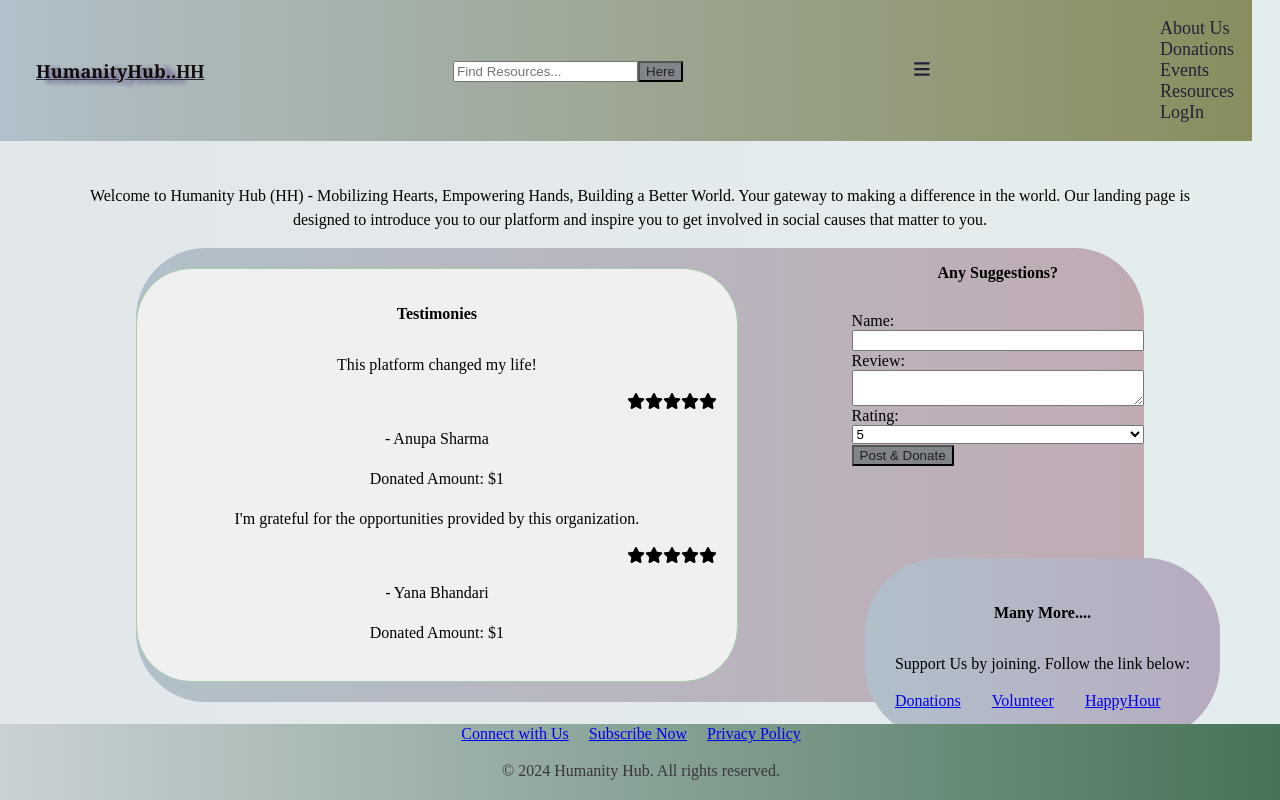
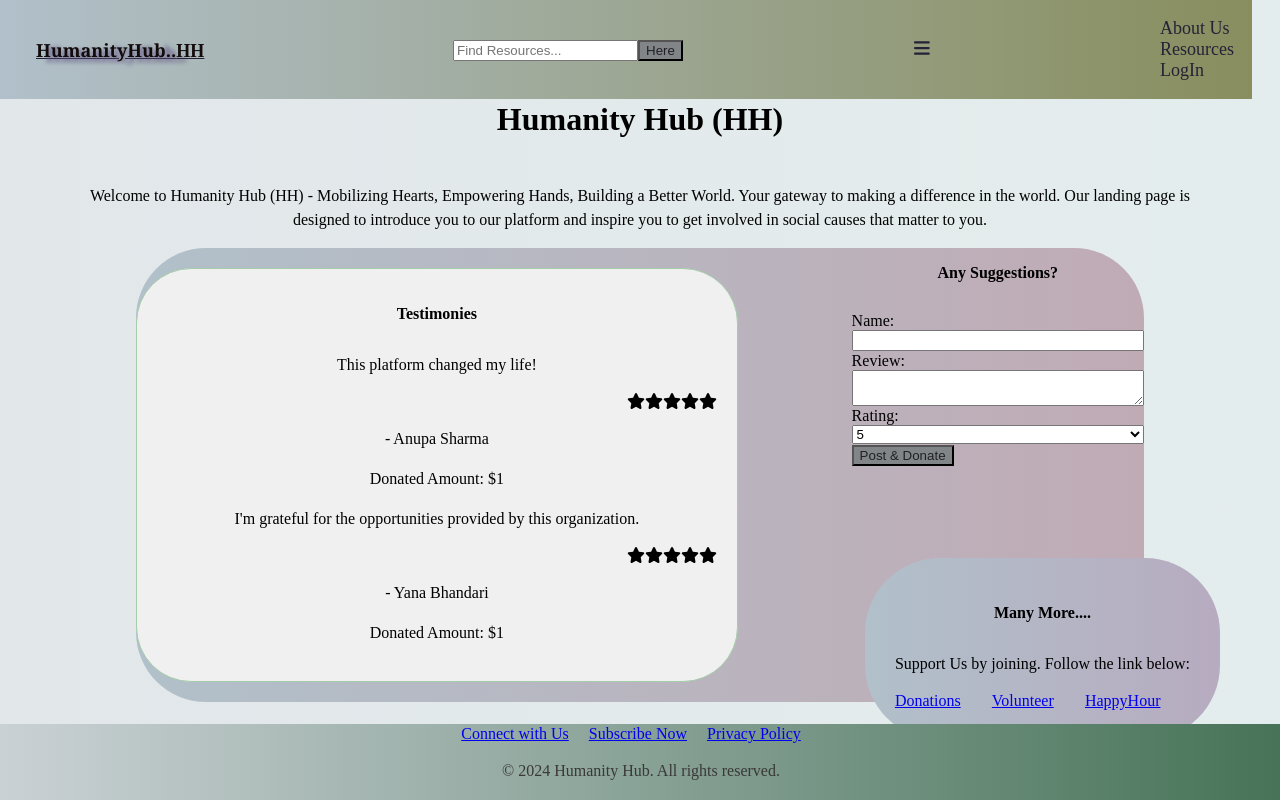
Before and after one commit to yana1al/HumanityHub, a React (Vite) app: page / in a window 1280 px wide. Both pictures are taken after a click on the element 1226 px from the left and 36 px from the top of the page. Built offline with nearby package versions, Linux system fonts and the light colour scheme.

Commit message:
More functions

```diff
--- a/src/components/Nav.jsx
+++ b/src/components/Nav.jsx
@@ -8,12 +8,10 @@ const Nav = () => {
   const [searchQuery, setSearchQuery] = useState("");
   const [menuOpen, setMenuOpen] = useState(false);
   const navigate = useNavigate();
-
+  const isAuthenticated = localStorage.getItem("token");
 
   const handleLogout = () => {
-
     localStorage.removeItem("token");
-
     navigate("/login");
   };
 
@@ -73,11 +71,10 @@ const Nav = () => {
       {menuOpen && (
         <div className="menu-list">
           <div className="menu-item" onClick={() => handleMenuItemClick("about")}>About Us</div>
-          <div className="menu-item" onClick={() => handleMenuItemClick("donations")}>Donations</div>
-          <div className="menu-item" onClick={() => handleMenuItemClick("events")}>Events</div>
+          {isAuthenticated && <div className="menu-item" onClick={() => handleMenuItemClick("donations")}>Donations</div>}
+          {isAuthenticated && <div className="menu-item" onClick={() => handleMenuItemClick("events")}>Events</div>}
           <div className="menu-item" onClick={() => handleMenuItemClick("resources")}>Resources</div>
-
-          {localStorage.getItem("token") ? (
+          {isAuthenticated ? (
             <div className="menu-item" onClick={handleLogout}>LogOut</div>
           ) : (
             <div className="menu-item" onClick={() => handleMenuItemClick("login")}>LogIn</div>
```
